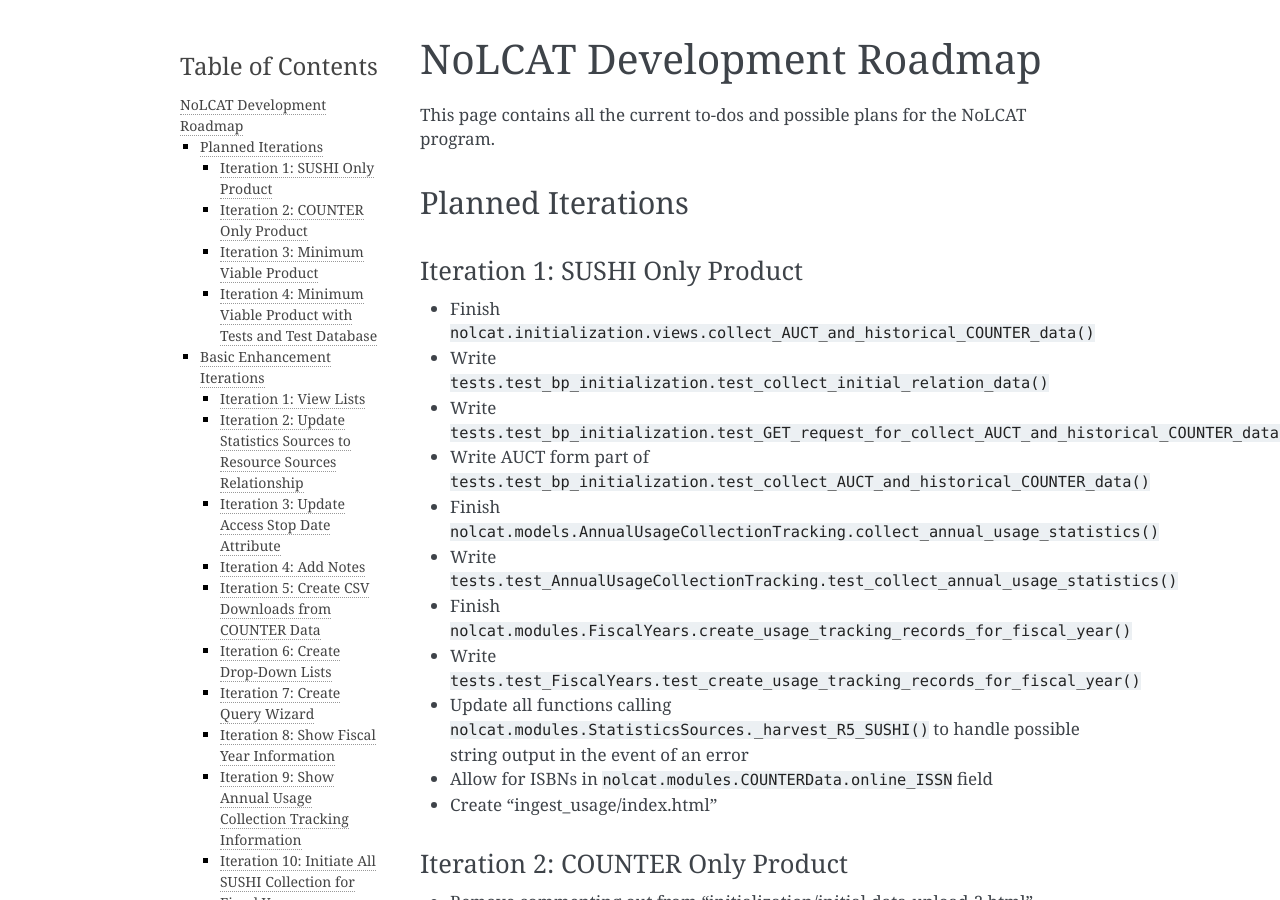
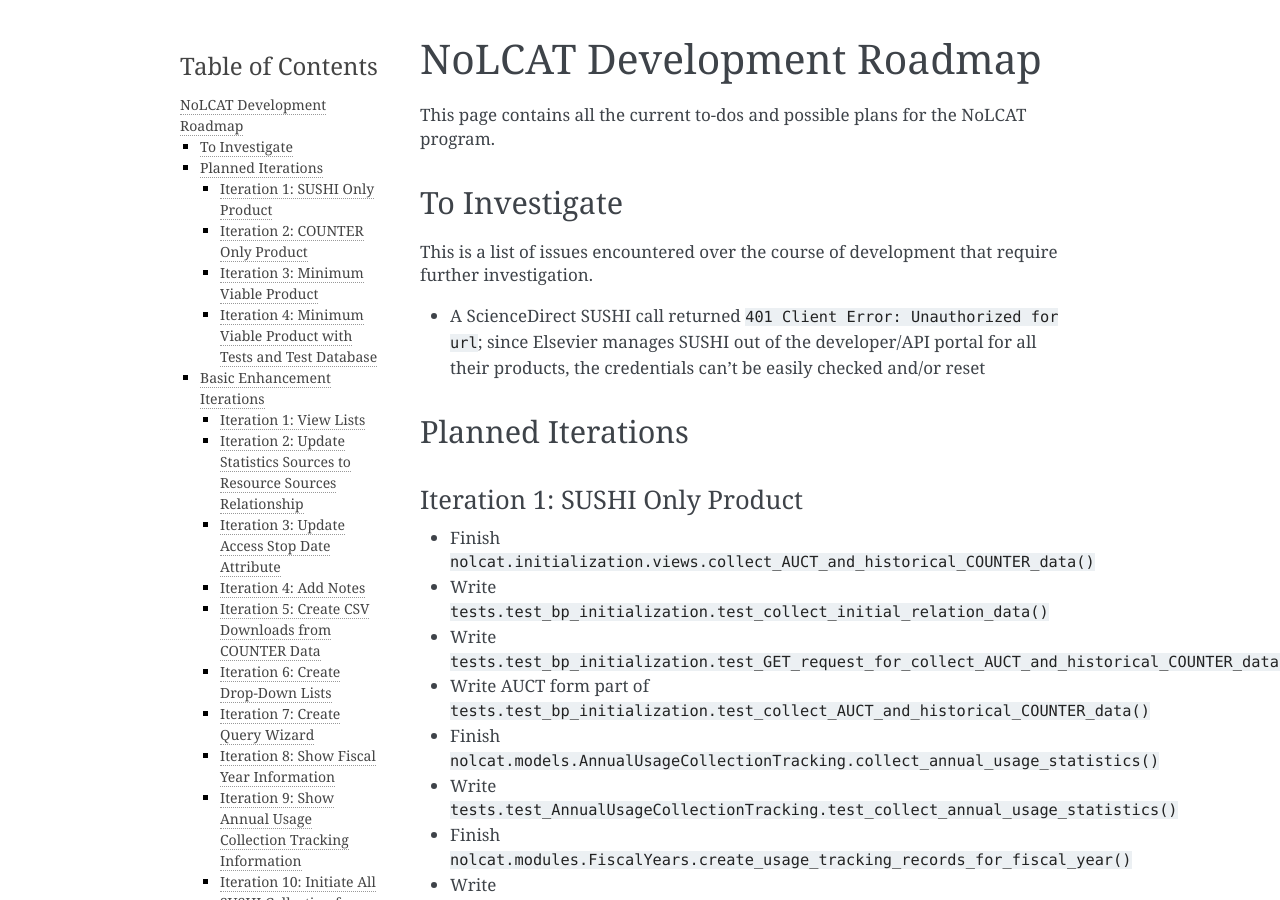
Before and after one commit to ereiskind/nolcat, a Sphinx documentation site: the page built from docs/source/roadmap.rst, in a window 1280 px wide and 900 px high. Built offline with Sphinx 7.4.7, drawn with Linux system fonts in a browser that asks for light colours.

Commit message:
Add section for things to investigate

```diff
--- a/docs/source/roadmap.rst
+++ b/docs/source/roadmap.rst
@@ -1,6 +1,12 @@
 NoLCAT Development Roadmap
 ##########################
 This page contains all the current to-dos and possible plans for the NoLCAT program.
+
+To Investigate
+**************
+This is a list of issues encountered over the course of development that require further investigation.
+
+* A ScienceDirect SUSHI call returned ``401 Client Error: Unauthorized for url``; since Elsevier manages SUSHI out of the developer/API portal for all their products, the credentials can't be easily checked and/or reset
 
 Planned Iterations
 ******************
```
